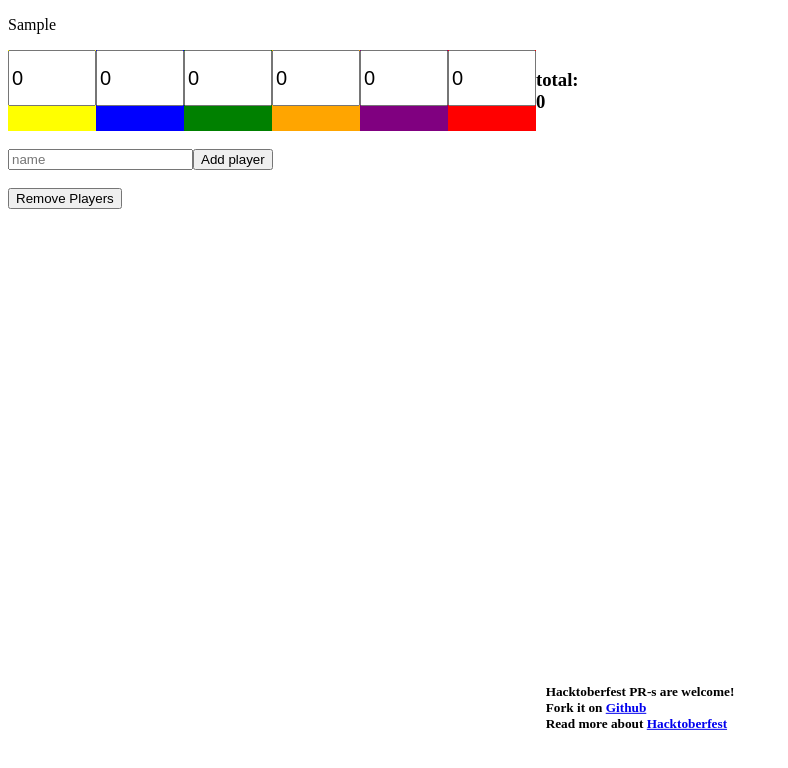
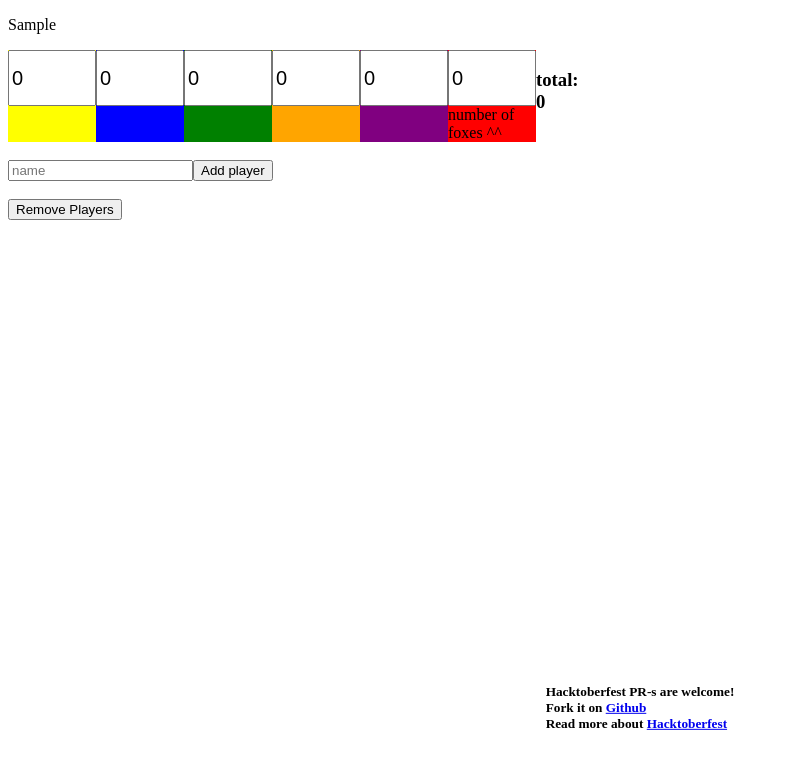
Before and after one commit to tdubs42/ganz-schon-clever-calculator, a Gatsby site: page / in a window 1280 px wide. Both pictures are taken after typing "Sample" into the empty fields and a click on the button "Add player". Shown: the whole page, without its empty margins (0-788 px from the left). Built offline with nearby package versions, Linux system fonts and the light colour scheme; Gatsby itself is replaced by a stand-in of ours.

Commit message:
add legend for what the last box is used for

```diff
--- a/src/components/Number/Number.tsx
+++ b/src/components/Number/Number.tsx
@@ -18,6 +18,8 @@ export const Number = ({ type: colour, setScore, score }) => {
           value={score[colour]}
           onFocus={handleFocus}
         ></input>
+
+        {colour === "fox" && <label>number of foxes ^^</label>}
       </div>
     </>
   );
```
